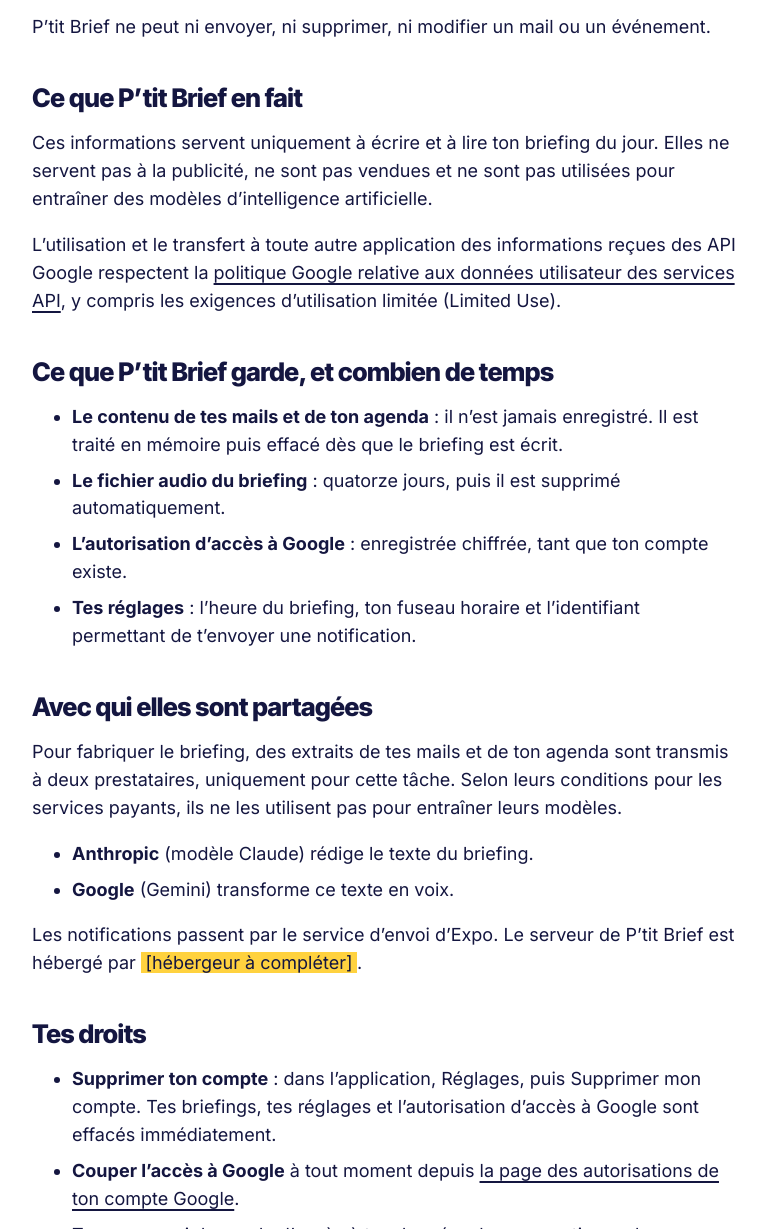
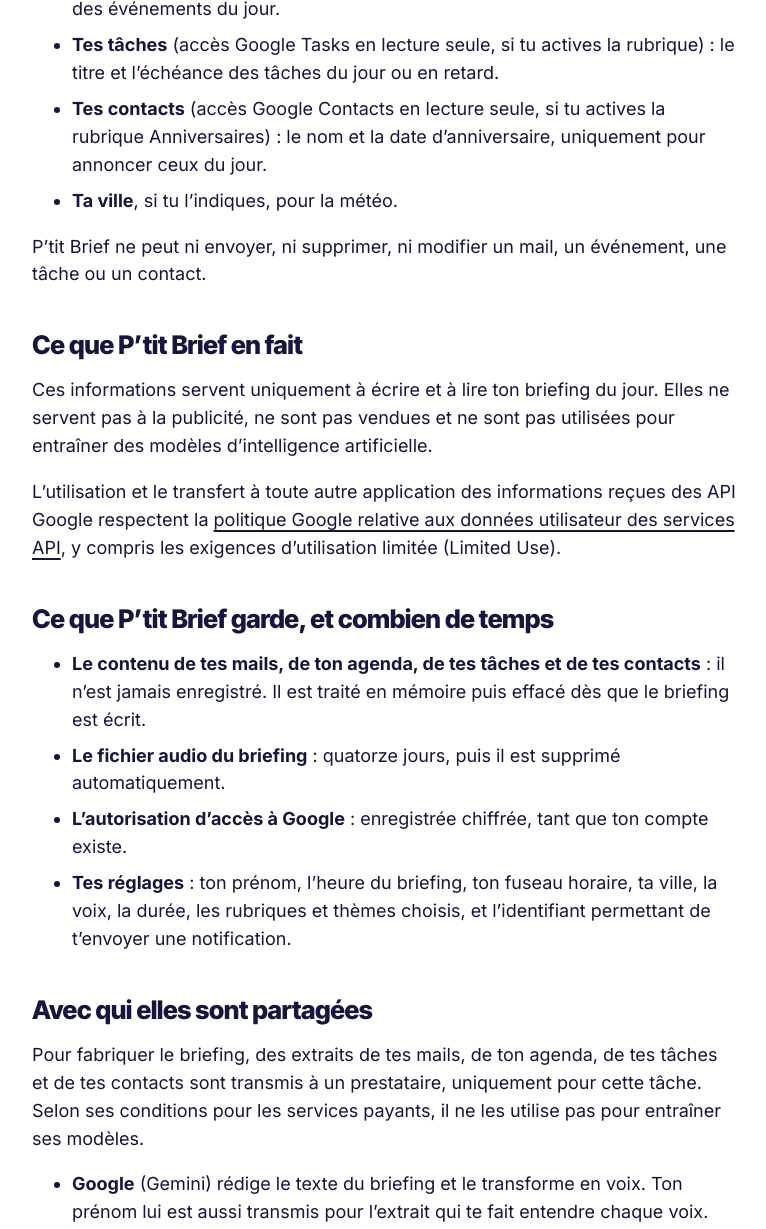
Before and after one commit to JonathanBuryC/app_briefing-site, a plain HTML site: page confidentialite.html in a window 1280 px wide. Shown: the part 722-1951 px from the top of the page, without its empty margins (64-830 px from the left). Drawn offline with Linux system fonts and the light colour scheme.

Commit message:
Confidentialité : tâches, contacts, ville, Gemini seul prestataire, sources météo et actualités
Co-Authored-By: Claude Opus 5.5 <noreply@anthropic.com>

```diff
--- a/confidentialite.html
+++ b/confidentialite.html
@@ -23,20 +23,23 @@
     </header>
     <div class="wrap">
       <h1>Politique de confidentialité</h1>
-      <p class="maj">Dernière mise à jour : 24 novembre 2026</p>
+      <p class="maj">Dernière mise à jour : 25 novembre 2026</p>
     </div>
   </div>
 
   <main class="wrap doc">
-      <p>P’tit Brief prépare chaque matin un résumé audio de ton agenda et de tes mails. Cette page explique quelles données l’application utilise, ce qu’elle en fait, combien de temps elle les garde et avec qui elle les partage.</p>
+      <p>P’tit Brief prépare chaque matin un résumé audio de ta journée : agenda, mails, et les rubriques que tu choisis. Cette page explique quelles données l’application utilise, ce qu’elle en fait, combien de temps elle les garde et avec qui elle les partage.</p>
 
       <h2>Ce que P’tit Brief lit</h2>
       <ul>
         <li><strong>Ton compte Google</strong> : ton adresse e-mail et ton prénom, pour créer ton compte.</li>
         <li><strong>Tes mails</strong> (accès Gmail en lecture seule) : l’expéditeur, l’objet et le texte des mails reçus dans les dernières vingt-quatre heures, hors publicités et réseaux sociaux.</li>
         <li><strong>Ton agenda</strong> (accès Google Agenda en lecture seule) : le titre, l’heure et le lieu des événements du jour.</li>
+        <li><strong>Tes tâches</strong> (accès Google Tasks en lecture seule, si tu actives la rubrique) : le titre et l’échéance des tâches du jour ou en retard.</li>
+        <li><strong>Tes contacts</strong> (accès Google Contacts en lecture seule, si tu actives la rubrique Anniversaires) : le nom et la date d’anniversaire, uniquement pour annoncer ceux du jour.</li>
+        <li><strong>Ta ville</strong>, si tu l’indiques, pour la météo.</li>
       </ul>
-      <p>P’tit Brief ne peut ni envoyer, ni supprimer, ni modifier un mail ou un événement.</p>
+      <p>P’tit Brief ne peut ni envoyer, ni supprimer, ni modifier un mail, un événement, une tâche ou un contact.</p>
 
       <h2>Ce que P’tit Brief en fait</h2>
       <p>Ces informations servent uniquement à écrire et à lire ton briefing du jour. Elles ne servent pas à la publicité, ne sont pas vendues et ne sont pas utilisées pour entraîner des modèles d’intelligence artificielle.</p>
@@ -44,19 +47,18 @@
 
       <h2>Ce que P’tit Brief garde, et combien de temps</h2>
       <ul>
-        <li><strong>Le contenu de tes mails et de ton agenda</strong> : il n’est jamais enregistré. Il est traité en mémoire puis effacé dès que le briefing est écrit.</li>
+        <li><strong>Le contenu de tes mails, de ton agenda, de tes tâches et de tes contacts</strong> : il n’est jamais enregistré. Il est traité en mémoire puis effacé dès que le briefing est écrit.</li>
         <li><strong>Le fichier audio du briefing</strong> : quatorze jours, puis il est supprimé automatiquement.</li>
         <li><strong>L’autorisation d’accès à Google</strong> : enregistrée chiffrée, tant que ton compte existe.</li>
-        <li><strong>Tes réglages</strong> : l’heure du briefing, ton fuseau horaire et l’identifiant permettant de t’envoyer une notification.</li>
+        <li><strong>Tes réglages</strong> : ton prénom, l’heure du briefing, ton fuseau horaire, ta ville, la voix, la durée, les rubriques et thèmes choisis, et l’identifiant permettant de t’envoyer une notification.</li>
       </ul>
 
       <h2>Avec qui elles sont partagées</h2>
-      <p>Pour fabriquer le briefing, des extraits de tes mails et de ton agenda sont transmis à deux prestataires, uniquement pour cette tâche. Selon leurs conditions pour les services payants, ils ne les utilisent pas pour entraîner leurs modèles.</p>
+      <p>Pour fabriquer le briefing, des extraits de tes mails, de ton agenda, de tes tâches et de tes contacts sont transmis à un prestataire, uniquement pour cette tâche. Selon ses conditions pour les services payants, il ne les utilise pas pour entraîner ses modèles.</p>
       <ul>
-        <li><strong>Anthropic</strong> (modèle Claude) rédige le texte du briefing.</li>
-        <li><strong>Google</strong> (Gemini) transforme ce texte en voix.</li>
+        <li><strong>Google</strong> (Gemini) rédige le texte du briefing et le transforme en voix. Ton prénom lui est aussi transmis pour l’extrait qui te fait entendre chaque voix.</li>
       </ul>
-      <p>Les notifications passent par le service d’envoi d’Expo. Le serveur de P’tit Brief est hébergé par <span class="todo">[hébergeur à compléter]</span>.</p>
+      <p>La météo vient d’Open-Meteo, qui reçoit seulement les coordonnées de ta ville. Les titres d’actualité viennent de franceinfo, qui ne reçoit rien te concernant. Les notifications passent par le service d’envoi d’Expo. Le serveur de P’tit Brief est hébergé par <span class="todo">[hébergeur à compléter]</span>.</p>
 
       <h2>Tes droits</h2>
       <ul>
```
